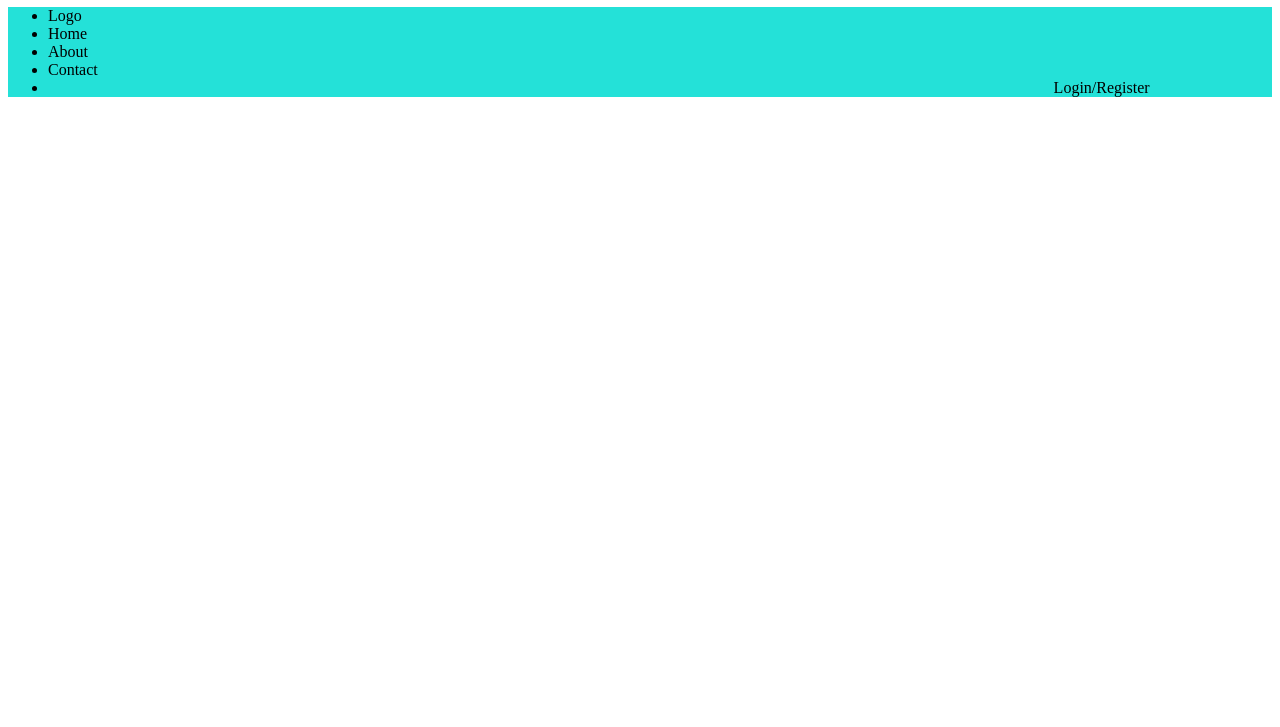
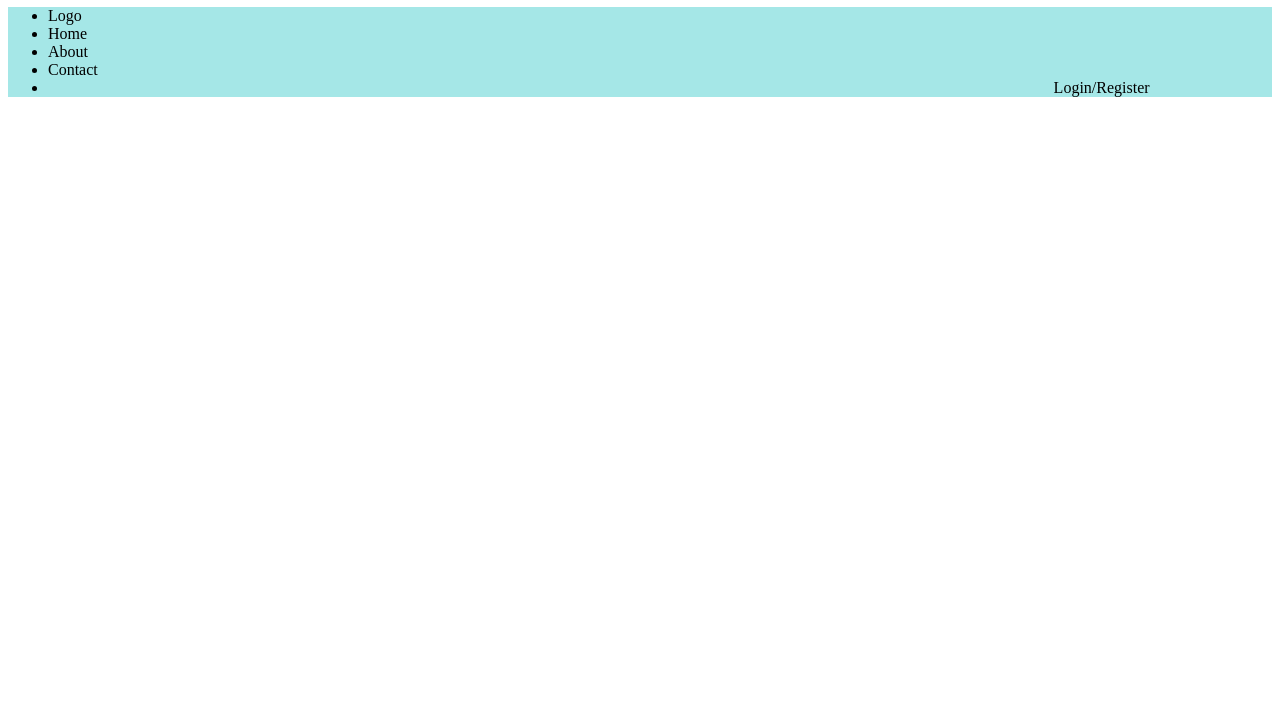
Before and after one commit to SkytecNZ/WebClass, a website: page homepage.html in a window 1280 px wide. Shown: the part 73-800 px from the top of the page. Drawn offline with Linux system fonts and the light colour scheme.

Commit message:
Homepage.html updated

```diff
--- a/homepage.html
+++ b/homepage.html
@@ -7,7 +7,9 @@
             <h1>Welcome to My Website</h1>
         </header>
 
-         <nav  style="background-color: rgb(36, 225, 216); width: 100%;">
+         <nav style = "background-color: rgb(165, 231, 231); width: 100%;">
+
+            <!-- style="background-color: rgb(36, 225, 216); width: 100%;"> -->
             <ul width="100%">
                 <li>Logo</li>
                 <li>Home</li>
```
